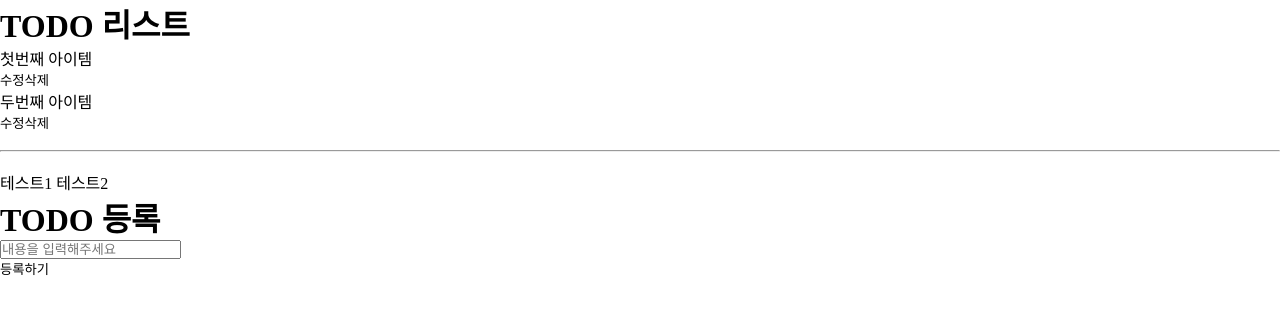
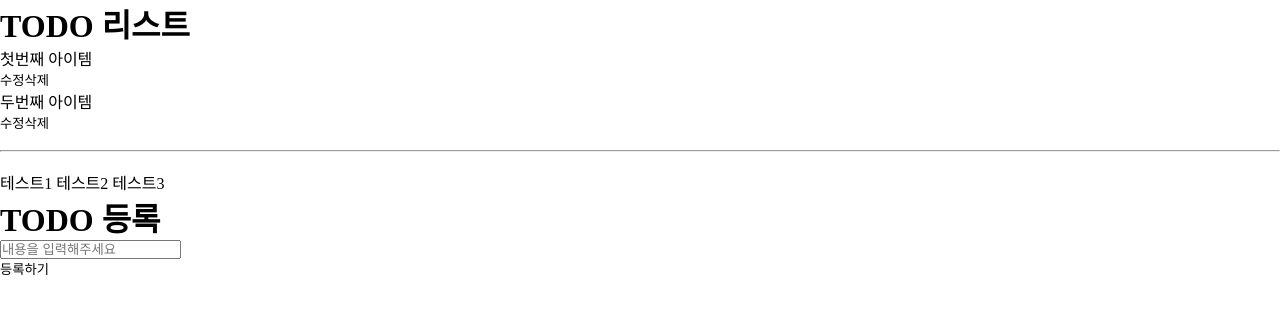
Before and after one commit to yoonjihong/React-Jest-RTL, a React (Vite) app: page / in a window 1280 px wide. Shown: the top 314 px of the page. Built offline with nearby package versions, Linux system fonts and the light colour scheme.

Commit message:
테스트3

```diff
--- a/src/pages/home.tsx
+++ b/src/pages/home.tsx
@@ -12,7 +12,7 @@ const Home = () => {
       <br />
       <hr />
       <br />
-      테스트1 테스트2
+      테스트1 테스트2 테스트3
       <AddForm
         afterSubmit={data => {
           setList(prev => [...prev, data]);
```
